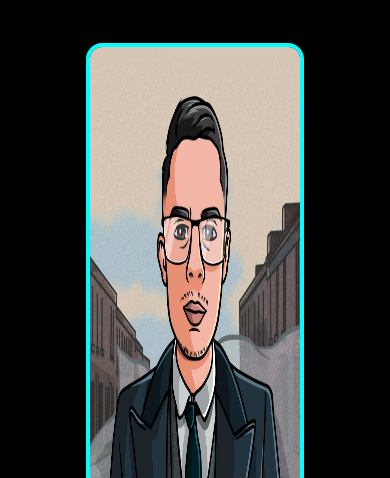
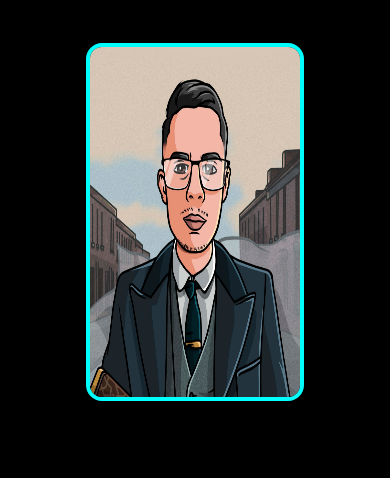
Before and after one commit to impedroricardo/pagina-servicos, a plain HTML site: page index.html in a window 390 px wide. Shown: the part 84-562 px from the top of the page. Drawn offline with nearby package versions, Linux system fonts and the light colour scheme.

Commit message:
projeto finalizado responsivo

```diff
--- a/index.css
+++ b/index.css
@@ -143,7 +143,7 @@ section img {
     width: 550px;
 }
 
-@media (max-width: 1200px) {
+@media (max-width: 1000px) {
     .apresentaçao {
         flex-direction: column-reverse;
         padding: 5%;
@@ -152,6 +152,7 @@ section img {
 
     .apresentaçao-imagem {
         width: 60%;
+        height: 350px;
     }
 
     .cabeçalho {
```
